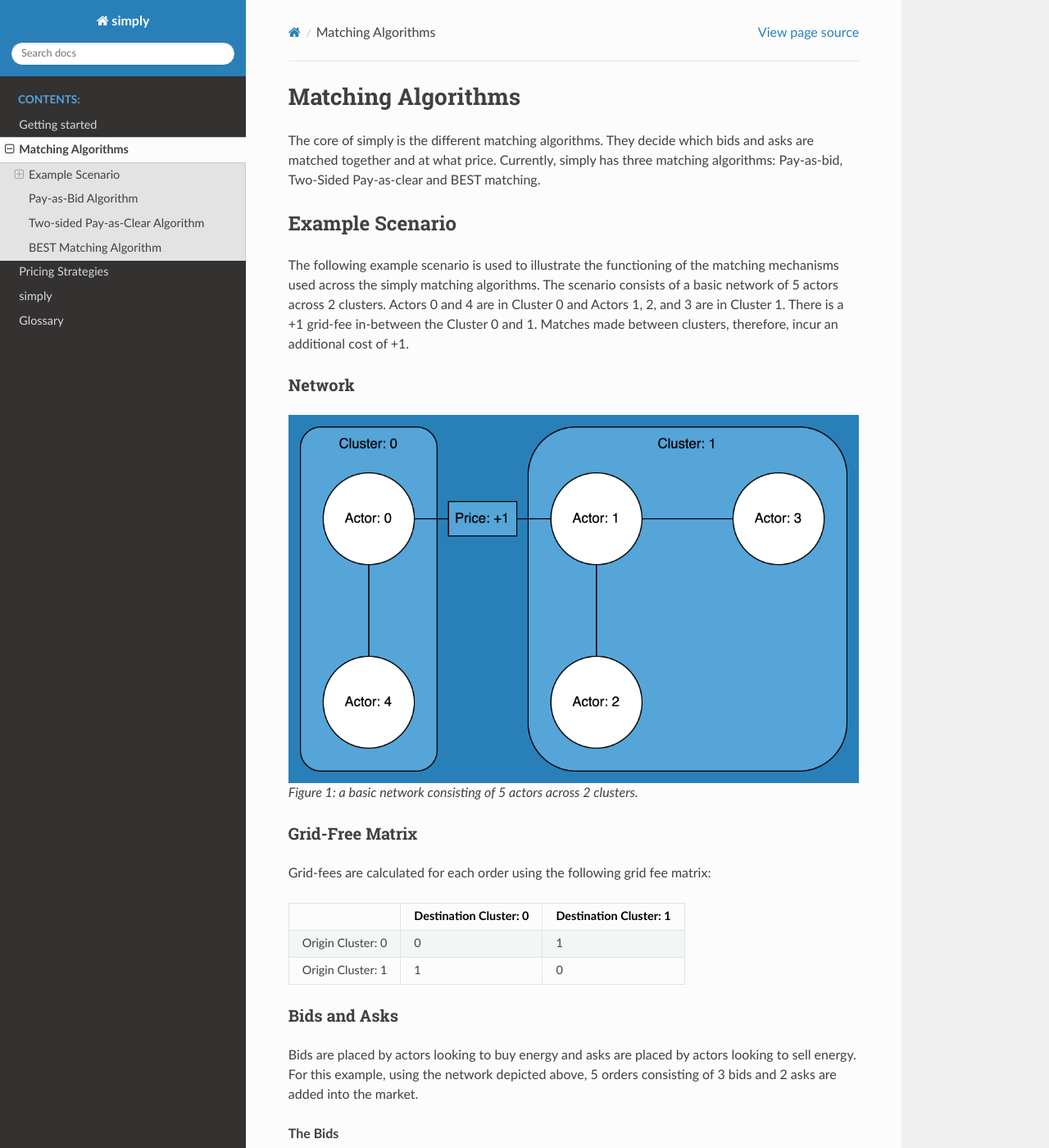
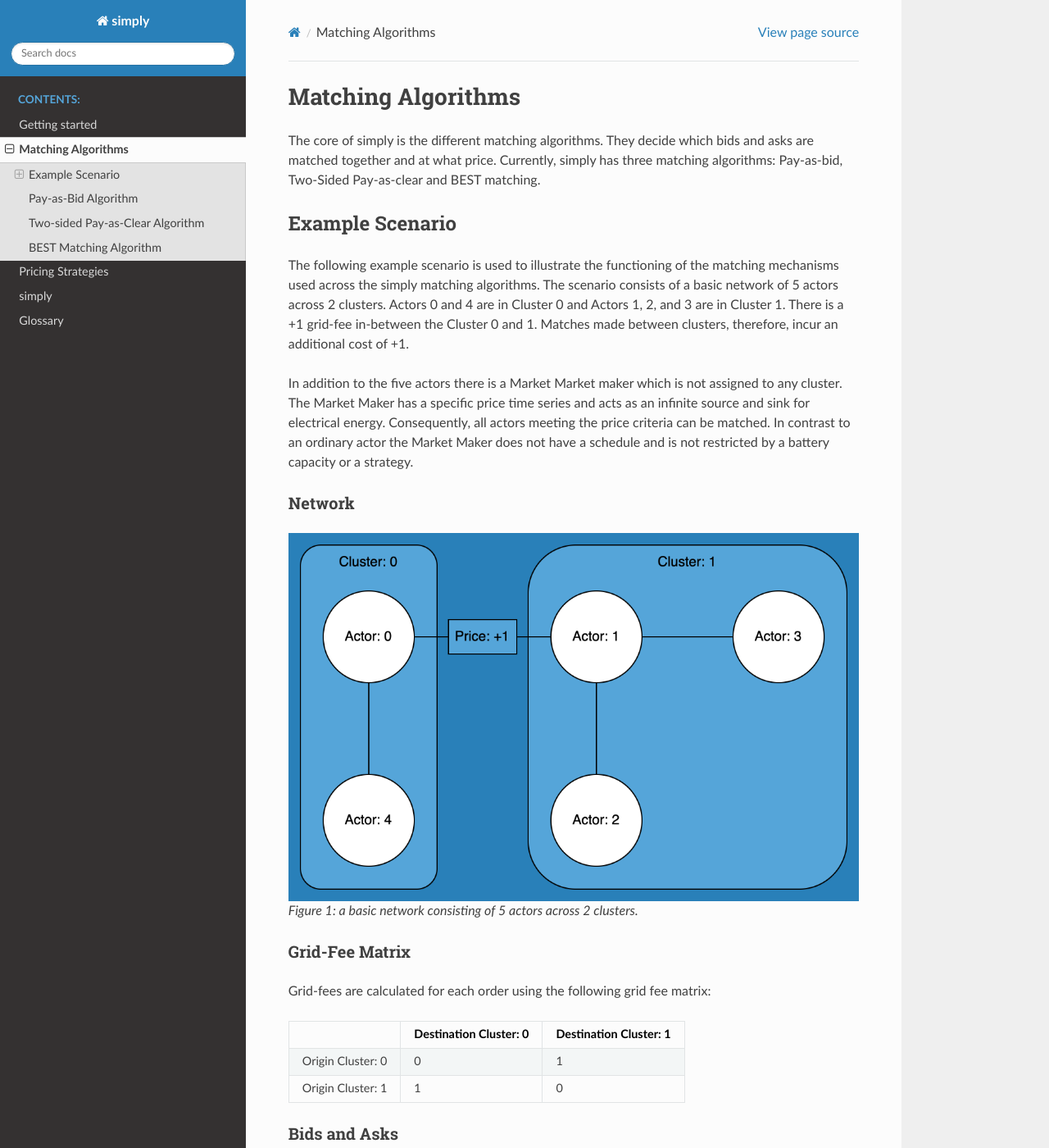
Before and after one commit to BESTenergytrade/simply, a Sphinx documentation site: the page built from doc/source/matching_strategies.rst, in a window 1280 px wide and 1400 px high. Shown: the whole window at 82% size. Built offline with Sphinx 7.4.7 and the Read the Docs theme 2.0.0, drawn with Linux system fonts in a browser that asks for light colours; formulas are drawn with MathJax 3.

Commit message:
Add definition of market maker

```diff
--- a/doc/source/matching_strategies.rst
+++ b/doc/source/matching_strategies.rst
@@ -19,6 +19,11 @@ across 2 clusters. Actors 0 and 4 are in Cluster 0 and Actors 1, 2, and 3 are in
 is a +1 grid-fee in-between the Cluster 0 and 1. Matches made between clusters, therefore, incur an
 additional cost of +1.
 
+In addition to the five actors there is a Market Market maker which is not assigned to any cluster. The Market Maker has
+a specific price time series and acts as an infinite source and sink for electrical energy. Consequently, all actors
+meeting the price criteria can be matched. In contrast to an ordinary actor the Market Maker does not have a schedule
+and is not restricted by a battery capacity or a strategy.
+
 Network
 -------
 .. figure:: _static/network.png
@@ -27,7 +32,7 @@ Network
 
    Figure 1: a basic network consisting of 5 actors across 2 clusters.
 
-Grid-Free Matrix
+Grid-Fee Matrix
 ----------------
 
 Grid-fees are calculated for each order using the following grid fee matrix:
```
